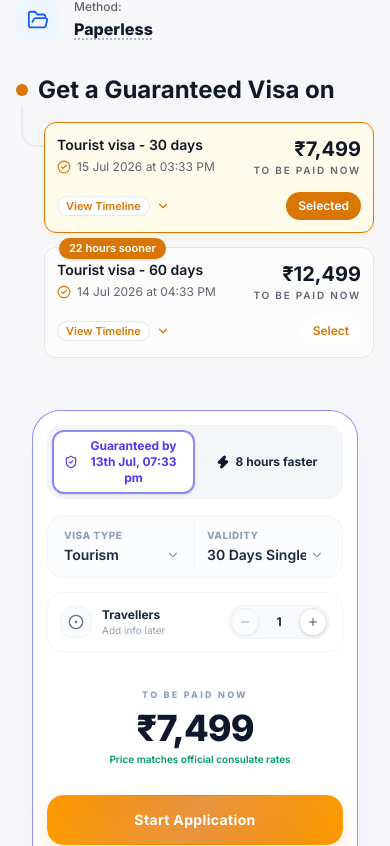
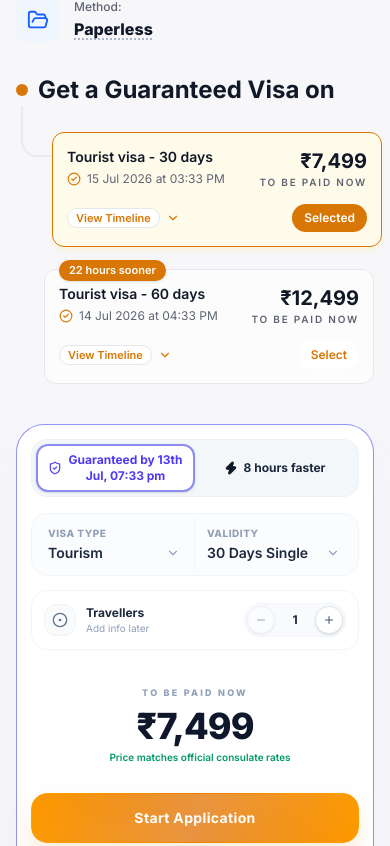
Before and after one commit to harshsees/Keyrise, a Next.js app: page / in a window 390 px wide. Shown: the part 998-1844 px from the top of the page. Built offline with nearby package versions, Linux system fonts and the light colour scheme.

Commit message:
Initial Commit

```diff
--- a/src/app/page.tsx
+++ b/src/app/page.tsx
@@ -1,7 +1,11 @@
+"use client";
+
+import { useState } from "react";
 import { FAQAccordion } from "@/components/FAQAccordion";
 import { Footer } from "@/components/Footer";
 import { Header } from "@/components/Header";
-import { Hero } from "@/components/Hero";
+import { VisaInfoAndPlans } from "@/components/VisaInfoAndPlans";
+import { ApplicationCard } from "@/components/ApplicationCard";
 import { MultiStepApplicationForm } from "@/components/MultiStepApplicationForm";
 import { PricingTable } from "@/components/PricingTable";
 import { RequirementChecklist } from "@/components/RequirementChecklist";
@@ -9,18 +13,38 @@ import { TopHero } from "@/components/TopHero";
 import { BadgeCheck, CircleHelp, FileCheck2, ShieldCheck, Timer, Wallet } from "lucide-react";
 
 export default function Home() {
+  const [selectedPlan, setSelectedPlan] = useState<number>(0);
+
   return (
     <div className="flex flex-1 flex-col bg-[var(--background)]">
       <Header />
       <main className="flex-1">
         <TopHero />
-        <Hero />
-        <RequirementChecklist />
-        <PricingTable />
 
-        <section className="mx-auto w-full max-w-7xl px-4 py-14 md:px-6">
+        {/* Responsive Grid Layout containing the entire page below TopHero */}
+        <div className="mx-auto w-full max-w-7xl px-4 py-8 md:px-6 md:py-10">
+          <div className="grid grid-cols-1 md:grid-cols-[1.08fr_0.92fr] gap-8 md:gap-12 items-start">
+
+            {/* Left Column: Scrollable Content */}
+            <div className="space-y-4 md:space-y-6">
+              <VisaInfoAndPlans selectedPlan={selectedPlan} onSelectPlan={setSelectedPlan} />
+
+              {/* Mobile/Tablet Application Card (stacks in natural order) */}
+              <div className="md:hidden mt-6">
+                <ApplicationCard
+                  selectedPlan={selectedPlan}
+                  onSelectPlan={setSelectedPlan}
+                  className="w-full max-w-md mx-auto py-4 select-none"
+                />
+              </div>
+
+              <RequirementChecklist className="w-full py-8 md:py-10 border-t border-slate-200/50 mt-10" />
+
+              <PricingTable className="w-full py-8 md:py-10 border-t border-slate-200/50" />
+
+              <section className="w-full py-8 md:py-10 border-t border-slate-200/50">
                 <h2 className="text-3xl font-bold text-[var(--foreground)]">How to apply online</h2>
-          <div className="mt-7 grid gap-4 md:grid-cols-4">
+                <div className="mt-7 grid gap-4 sm:grid-cols-2 lg:grid-cols-4">
                   {[
                     {
                       title: "Choose your visa type",
@@ -55,9 +79,9 @@ export default function Home() {
                 </div>
               </section>
 
-        <section className="mx-auto w-full max-w-7xl px-4 py-14 md:px-6">
+              <section className="w-full py-8 md:py-10 border-t border-slate-200/50">
                 <h2 className="text-3xl font-bold text-[var(--foreground)]">Why choose us</h2>
-          <div className="mt-7 grid gap-4 md:grid-cols-2 lg:grid-cols-3">
+                <div className="mt-7 grid gap-4 sm:grid-cols-2 lg:grid-cols-3">
                   {[
                     {
                       title: "On-time delivery promise",
@@ -102,8 +126,27 @@ export default function Home() {
                 </div>
               </section>
 
-        <MultiStepApplicationForm />
-        <FAQAccordion />
+              <div className="border-t border-slate-200/50 pt-6">
+                <MultiStepApplicationForm className="w-full py-4" />
+              </div>
+
+              <div className="border-t border-slate-200/50 pt-6">
+                <FAQAccordion className="w-full py-4" />
+              </div>
+            </div>
+
+            {/* Right Column: Sticky Application Card (Desktop) */}
+            <div className="sticky top-[80px] hidden md:block self-start w-full pr-1">
+              <ApplicationCard
+                selectedPlan={selectedPlan}
+                onSelectPlan={setSelectedPlan}
+                className="w-full select-none"
+              />
+            </div>
+
+          </div>
+        </div>
+
       </main>
       <div className="fixed inset-x-0 bottom-0 z-40 border-t border-[var(--border)] bg-white p-3 md:hidden">
         <a
--- a/src/components/ApplicationCard.tsx
+++ b/src/components/ApplicationCard.tsx
@@ -18,6 +18,7 @@ type ApplicationCardProps = {
   onStart?: () => void;
   selectedPlan: number;
   onSelectPlan: (index: number) => void;
+  className?: string;
 };
 
 // Helper function to get the date dynamically (e.g. 2 days ahead)
@@ -43,6 +44,7 @@ export function ApplicationCard({
   onStart,
   selectedPlan,
   onSelectPlan,
+  className,
 }: ApplicationCardProps) {
   const shouldReduceMotion = useReducedMotion();
 
@@ -112,7 +114,7 @@ export function ApplicationCard({
   };
 
   return (
-    <aside className="w-full max-w-md mx-auto md:max-w-none px-4 py-8 select-none">
+    <aside className={className || "w-full max-w-md mx-auto md:max-w-none px-4 py-8 select-none"}>
       {/* Dynamic CTA shine styles injected locally */}
       <style dangerouslySetInnerHTML={{
         __html: `
--- a/src/components/FAQAccordion.tsx
+++ b/src/components/FAQAccordion.tsx
@@ -38,11 +38,11 @@ const faqs = [
   },
 ];
 
-export function FAQAccordion() {
+export function FAQAccordion({ className }: { className?: string }) {
   const [open, setOpen] = useState<number | null>(0);
 
   return (
-    <section className="mx-auto w-full max-w-4xl px-4 py-14 md:px-6">
+    <section id="faq" className={className || "mx-auto w-full max-w-4xl px-4 py-14 md:px-6"}>
       <h2 className="text-3xl font-bold text-[var(--foreground)]">FAQs</h2>
       <div className="mt-6 space-y-3">
         {faqs.map((item, index) => {
--- a/src/components/MultiStepApplicationForm.tsx
+++ b/src/components/MultiStepApplicationForm.tsx
@@ -109,7 +109,7 @@ const checklistTemplate = [
   },
 ] as const;
 
-export function MultiStepApplicationForm() {
+export function MultiStepApplicationForm({ className }: { className?: string }) {
   const [step, setStep] = useState(1);
   const [loading, setLoading] = useState(false);
   const [applicationId, setApplicationId] = useState("");
@@ -209,7 +209,7 @@ export function MultiStepApplicationForm() {
   };
 
   return (
-    <section id="application-flow" className="mx-auto w-full max-w-7xl px-4 py-14 md:px-6">
+    <section id="application-flow" className={className || "mx-auto w-full max-w-7xl px-4 py-14 md:px-6"}>
       <div className="rounded-3xl border border-[var(--border)] bg-white p-4 shadow-sm md:p-8">
         <div className="mb-7 flex flex-wrap gap-2">
           {[
--- a/src/components/PricingTable.tsx
+++ b/src/components/PricingTable.tsx
@@ -25,9 +25,9 @@ const visaRows = [
   },
 ];
 
-export function PricingTable() {
+export function PricingTable({ className }: { className?: string }) {
   return (
-    <section id="pricing" className="mx-auto w-full max-w-7xl px-4 py-14 md:px-6">
+    <section id="pricing" className={className || "mx-auto w-full max-w-7xl px-4 py-14 md:px-6"}>
       <h2 className="text-3xl font-bold text-[var(--foreground)]">
         Fees and processing time
       </h2>
--- a/src/components/RequirementChecklist.tsx
+++ b/src/components/RequirementChecklist.tsx
@@ -28,9 +28,9 @@ const requirements = [
   },
 ];
 
-export function RequirementChecklist() {
+export function RequirementChecklist({ className }: { className?: string }) {
   return (
-    <section id="requirements" className="mx-auto w-full max-w-7xl px-4 py-14 md:px-6">
+    <section id="requirements" className={className || "mx-auto w-full max-w-7xl px-4 py-14 md:px-6"}>
       <h2 className="text-3xl font-bold text-[var(--foreground)]">
         Visa requirements
       </h2>
--- a/src/components/VisaInfoAndPlans.tsx
+++ b/src/components/VisaInfoAndPlans.tsx
@@ -154,7 +154,7 @@ type VisaInfoAndPlansProps = {
           </div>
 
           {/* Indented branching container (restored original spacing) */}
-          <div className="mt-4 space-y-3.5">
+          <div className="mt-6.5 space-y-5.5">
             {plans.map((plan, index) => {
               const active = selectedPlan === index;
               return (
@@ -162,10 +162,10 @@ type VisaInfoAndPlansProps = {
                   {/* Curved branch line shown only to the selected plan (restored branch sizes) */}
                   {selectedPlan === 0 && index === 0 && (
                     <motion.div
-                      initial={{ opacity: 0 }}
-                      animate={{ opacity: 1 }}
+                      initial={{ opacity: 0, width: 23 }}
+                      animate={{ opacity: 1, width: 31 }}
                       transition={{ duration: 0.3 }}
-                      className="absolute left-[5px] w-[23px] top-[-16px] h-[41px] border-l-2 border-b-2 border-slate-200/80 rounded-bl-[16px] pointer-events-none"
+                      className="absolute left-[5px] top-[-26px] h-[51px] border-l-2 border-b-2 border-slate-200/80 rounded-bl-[16px] pointer-events-none"
                     />
                   )}
 
@@ -174,25 +174,25 @@ type VisaInfoAndPlansProps = {
                       initial={{ opacity: 0 }}
                       animate={{ opacity: 1 }}
                       transition={{ duration: 0.3 }}
-                      className="absolute left-[5px] top-[-16px] bottom-[-14px] w-[2px] bg-slate-200/80 pointer-events-none"
+                      className="absolute left-[5px] top-[-26px] bottom-[-22px] w-[2px] bg-slate-200/80 pointer-events-none"
                     />
                   )}
 
                   {selectedPlan === 1 && index === 1 && (
                     <motion.div
-                      initial={{ opacity: 0 }}
-                      animate={{ opacity: 1 }}
+                      initial={{ opacity: 0, width: 23 }}
+                      animate={{ opacity: 1, width: 31 }}
                       transition={{ duration: 0.3 }}
-                      className="absolute left-[5px] w-[23px] top-0 h-[25px] border-l-2 border-b-2 border-slate-200/80 rounded-bl-[16px] pointer-events-none"
+                      className="absolute left-[5px] top-0 h-[25px] border-l-2 border-b-2 border-slate-200/80 rounded-bl-[16px] pointer-events-none"
                     />
                   )}
 
                   <motion.button
                     type="button"
                     onClick={() => onSelectPlan(index)}
-                    whileHover={{ scale: 1.01 }}
-                    whileTap={{ scale: 0.99 }}
-                    className={`relative w-full rounded-xl border p-3 text-left transition ${
+                    animate={{ x: active ? 8 : 0 }}
+                    transition={{ type: "spring", stiffness: 300, damping: 25 }}
+                    className={`relative w-full rounded-xl border p-3.5 text-left transition ${
                       active
                         ? "border-[var(--primary)] bg-amber-50 shadow-md shadow-amber-100/50"
                         : "border-[var(--border)] bg-[#fcfcfc]"
@@ -204,7 +204,7 @@ type VisaInfoAndPlansProps = {
                       </span>
                     )}
 
-                    <div className="flex items-start justify-between gap-2.5">
+                    <div className="flex items-start justify-between gap-2.5 w-full">
                       <div>
                         <p className="text-sm font-semibold text-[var(--foreground)]">
                           {plan.title}
@@ -222,7 +222,7 @@ type VisaInfoAndPlansProps = {
                       </div>
                     </div>
 
-                    <div className="mt-3 flex items-center justify-between">
+                    <div className="mt-3 flex items-center justify-between w-full">
                       <span className="inline-flex items-center gap-1.5 text-xs text-[var(--primary)]">
                         <span className="rounded-full border border-[var(--border)] bg-white px-2 py-0.5 text-[11px] font-semibold">
                           View Timeline
```
Lines whose indentation alone changed are shown as unchanged.
